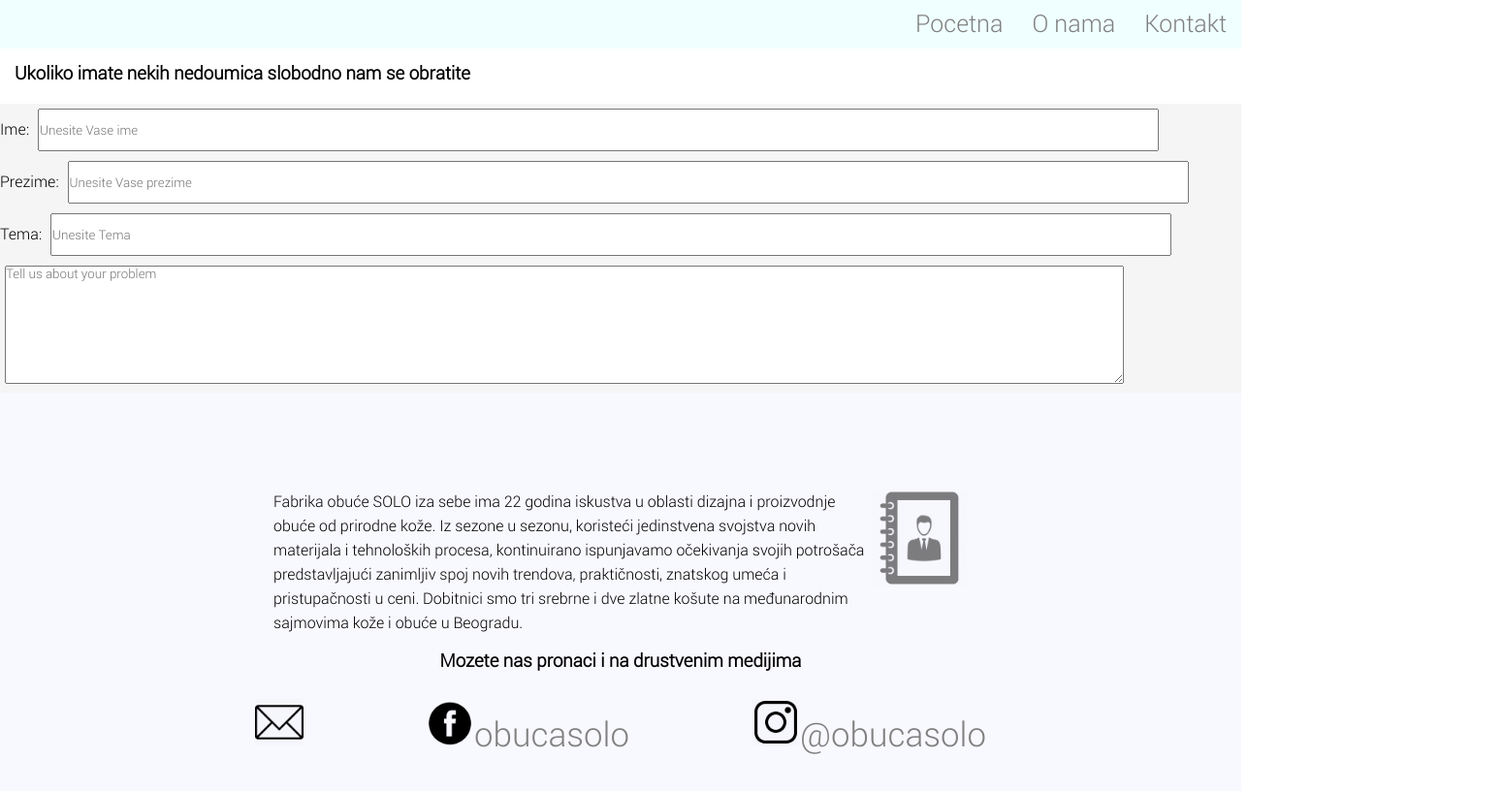
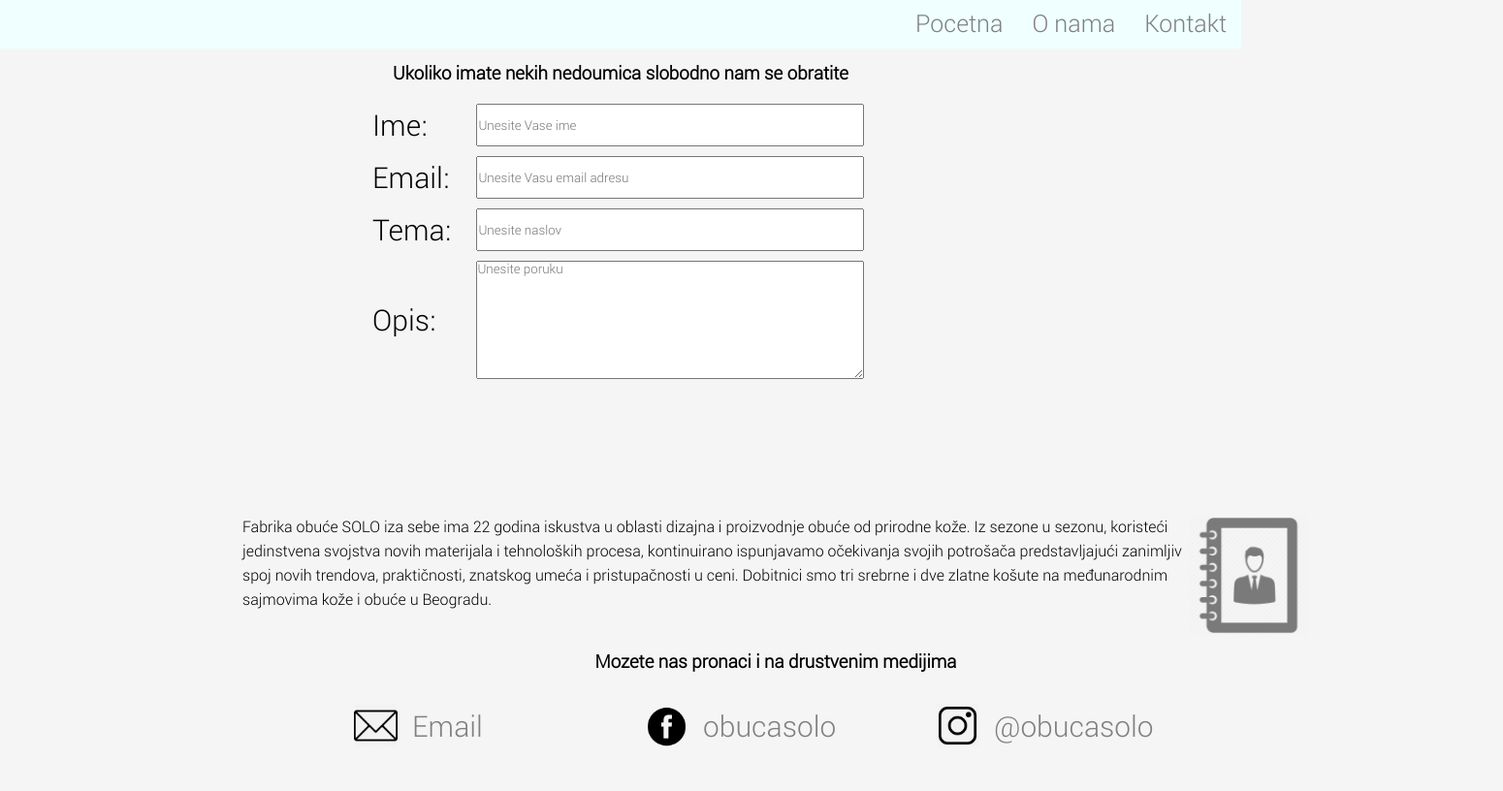
Before and after one commit to MirkoZecic/Bubble-Tea-Webasite-HTML-CSS-JavaScript-, a plain HTML site: page contact.html in a window 1280 px wide. Shown: the whole page at 97% size, 1550 px wide, since content can reach past the window. Drawn offline with Linux system fonts and the light colour scheme.

Commit message:
Prva izmena, sredjena kontakt stranica

```diff
--- a/contact.html
+++ b/contact.html
@@ -15,39 +15,56 @@
         <a href="#">O nama</a>
         <a href="contact.html">Kontakt</a>
     </div>
-        <h3>Ukoliko imate nekih nedoumica slobodno nam se obratite</h3>
-        <form id="forma">
-            Ime: <input type="text" name="name" id="name" placeholder="Unesite Vase ime"><br>
-            Prezime: <input type="text" name="surname" id="surname" placeholder="Unesite Vase prezime"><br>
-            Tema: <input type="text" name="subject" id="subject" placeholder="Unesite Tema"><br>
-            <textarea name="description" id="desc" cols="30" rows="10" placeholder="Tell us about your problem"></textarea><br>
+    <h3 style="text-align:center;">Ukoliko imate nekih nedoumica slobodno nam se obratite</h3>
+    <form class="forma">
+        <label for="firstName">Ime:</label>
+        <input type="text" name="name" id="name" placeholder="Unesite Vase ime">
+
+        <label for="email">Email:</label>
+        <input type="email" name="email" id="email" placeholder="Unesite Vasu email adresu">
+
+        <label for="subject">Tema:</label>
+        <input type="text" name="subject" id="subject" placeholder="Unesite naslov">
+
+        <label for="description">Opis:</label>
+        <textarea name="description" id="desc" cols="30" rows="10" placeholder="Unesite poruku"></textarea><br>
     </form>
     <div class="info">
-                <div class="text">
-                    Fabrika obuće SOLO iza sebe ima 22 godina iskustva u oblasti dizajna i proizvodnje obuće od prirodne kože.
+        <label for="textAboutUs">Fabrika obuće SOLO iza sebe ima 22 godina iskustva u oblasti dizajna i proizvodnje
+            obuće od prirodne kože.
             Iz sezone u sezonu, koristeći jedinstvena svojstva novih materijala i tehnoloških procesa, kontinuirano
             ispunjavamo
             očekivanja svojih potrošača predstavljajući zanimljiv spoj novih trendova, praktičnosti, znatskog umeća i
             pristupačnosti u ceni. Dobitnici smo tri srebrne i dve zlatne košute na međunarodnim sajmovima kože i obuće
-                    u Beogradu.</div>
+            u Beogradu.</label>
         <img src="images/contactIncon.png" alt="contact" class="contactImg">
 
+        <div class="contSocMedia">
             <h3> Mozete nas pronaci i na drustvenim medijima</h3>
+            <ul>
+                <li>
+                    <a href="mailto:office@solo.rs">
+                        <img src="images/mail.png" alt="Email" class="drustMreze">
+                    </a>
+                    <a href="mailto:office@solo.rs"> Email </a>
 
-                <div class="contSocMedia">
+                </li>
 
-                    <div class="socM">
-                        <img src="images/mail.png" alt="Email" class="drustMreze">
-                    </div>
+                <li>
+                    <a href="https://www.facebook.com/obucasolo/?ref=bookmarks" target="_blank">
+                        <img src="images/facebook.png" alt="Facebook" class="drustMreze">
+                    </a>
+                    <a href="https://www.facebook.com/obucasolo/?ref=bookmarks" target="_blank">
+                        obucasolo</a>
+                </li>
 
-                    <div class="socM">
-                        <a href="https://www.facebook.com/obucasolo/?ref=bookmarks" target="_blank"><img src="images/facebook.png"
-                                alt="Facebook" class="drustMreze">obucasolo</a>
-                    </div>
-
-                    <div class="socM">
-                        <a href="https://www.instagram.com/obuca_solo/" target="_blank"><img src="images/instagram.png" alt="Instagram"
-                                class="drustMreze">@obucasolo</a>
+                <li>
+                    <a href="https://www.instagram.com/obuca_solo/" target="_blank">
+                        <img src="images/instagram.png" alt="Instagram" class="drustMreze"> </a>
+                    <a href="https://www.instagram.com/obuca_solo/" target="_blank">
+                        @obucasolo</a>
+                </li>
+            </ul>
         </div>
     </div>
     </div>
--- a/css/styleContacts.css
+++ b/css/styleContacts.css
@@ -6,6 +6,9 @@
     margin: 0;
     padding: 0;
     font-family: 'OurFont';
+}
+body{
+    background-color: whitesmoke;
 }
 .navBar{
     display: flex;
@@ -25,57 +28,68 @@
     background-color: rgb(252, 252, 47);
 }
 .info{
-    display: flex;
-    flex-wrap: wrap;
-    justify-content: center;
+    display: grid;
+    display: grid;
+    grid-template-areas:
+    "a a b"
+    "a a b"
+    "c c c";
     line-height: 25px;
-    padding:100px 200px;
-    background-color: ghostwhite;
+    padding:100px 250px;
+}
+.info label{
+    grid-area: a;
 }
 .contactImg{
-    width: 100px;
-    height: 40%;
+    grid-area: b;
+    width: 125px;
     opacity: 0.5;
-}
-.text{
-    width: 70%;
 }
 h3{
     margin: 15px;
 }
 .contSocMedia{
-    display: flex;
-    justify-content: space-around;
+    grid-area: c;
     margin-top: 0 200px;
     width: 100%;
+    text-align: center;
 }
 .contSocMedia a{
     text-decoration: none;
-    font-size: 35px;
+    font-size: 30px;
     color: gray;
 }
+.contSocMedia ul{
+    list-style-type: none;
+    display: flex;
+    align-content: space-between;
+    width: 100%;
+    padding: 0 100px;
+}
+.contSocMedia ul li{
+    width: 300px;
+    display:flex;
+    align-items:center;
+}
 .drustMreze{
-    width: 50px;
-    height: 50px;
+    width: 45px;
+    height: 45px;
+    margin: 15px;
 }
-.socM{
-    margin-top: 10px;
-    justify-content: center;
-    align-items: center;
+.forma{
+    display: grid;
+    grid-template-columns: 20% 80%;
+    padding: 0 30%;
+    font-size: 30px;
 }
-#forma{
-    background-color: whitesmoke;
-    margin-top: 20px;
-    width: 100%;
-}
-#forma input{
-    justify-content: right;
+.forma input{
     margin: 5px;
-    width: 90%;
     height: 40px;
 }
-#forma textarea{
+.forma textarea{
     margin: 5px;
-    width: 90%;
     height: 120px;
 }
+.forma label{
+    align-self: center;
+}
```
Lines whose indentation alone changed are shown as unchanged.
